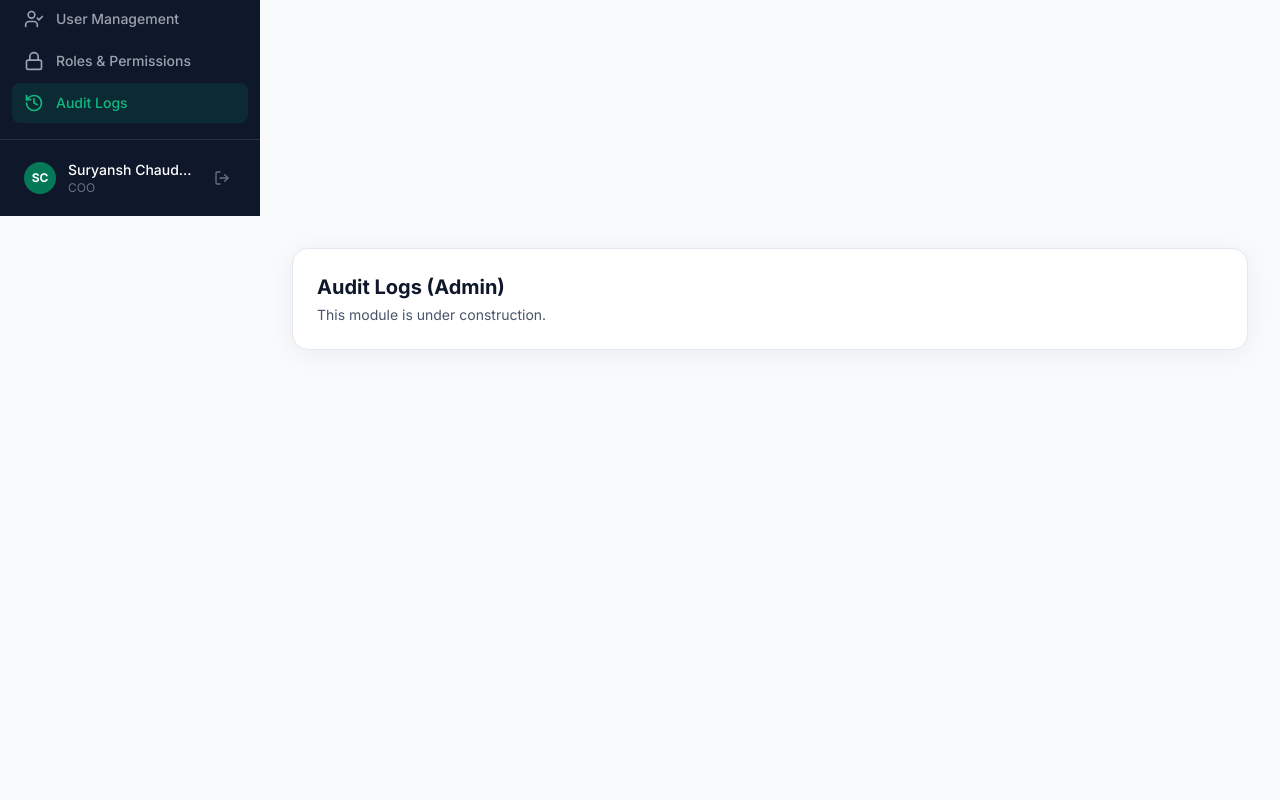
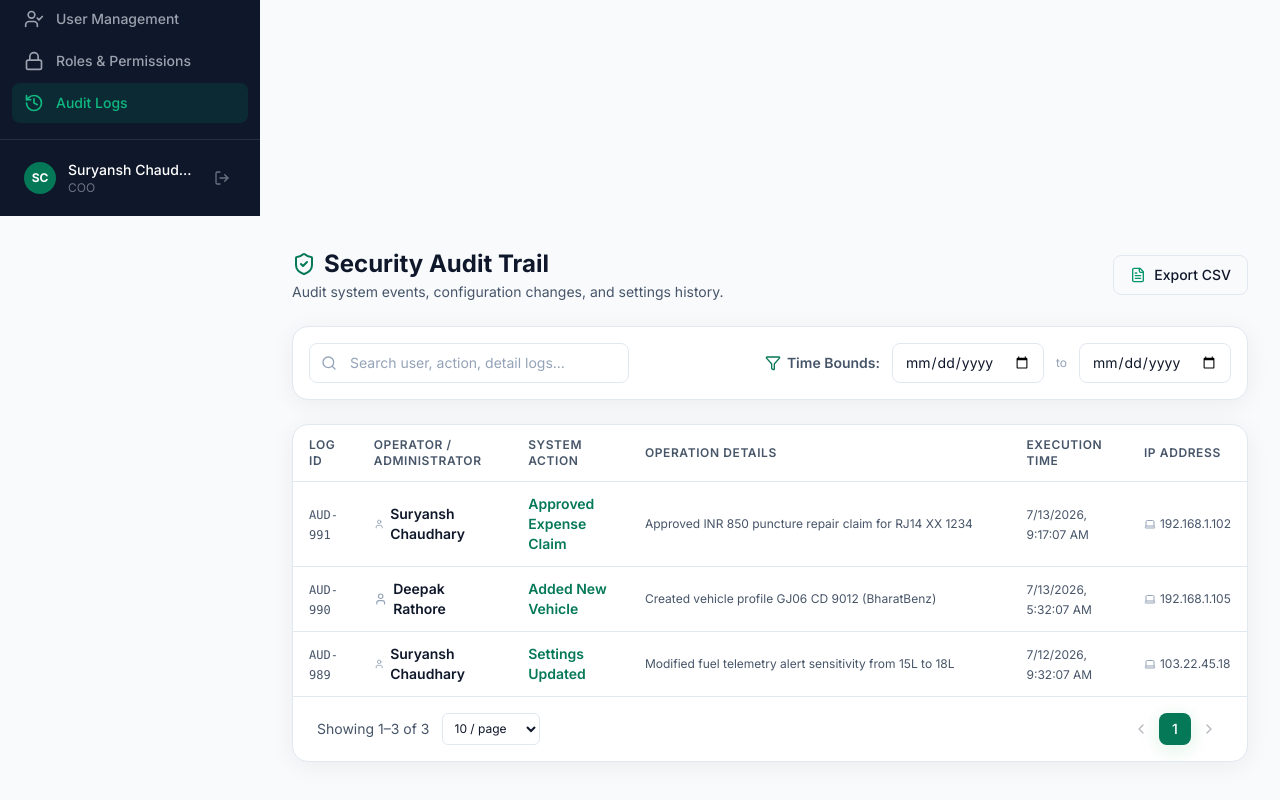
Before and after one commit to FleetGuardAI/fleetguard, a React (Vite) app in the folder frontend/: page /dashboard/admin/audit in a window 1280 px wide. Shown: the part 880-1680 px from the top of the page. Built offline with nearby package versions, Linux system fonts and the light colour scheme.

Commit message:
feat: Module 17 - Implement Audit Logs admin security trails, date range constraints, user searches, and CSV exports

```diff
--- a/frontend/src/pages/admin/AuditLogs.jsx
+++ b/frontend/src/pages/admin/AuditLogs.jsx
@@ -1,10 +1,238 @@
-import React from 'react';
+import React, { useState, useEffect } from 'react';
+import { ShieldCheck, Search, Calendar, FileText, Filter, Laptop, User } from 'lucide-react';
+import { getAuditLogs } from '@/api/settingsApi';
+import { Table } from '@/components/ui/Table';
+import { Button } from '@/components/ui/Button';
+import { Card, CardHeader, CardTitle } from '@/components/ui/Card';
+import { SearchBox } from '@/components/shared/SearchBox';
+import { Pagination } from '@/components/ui/Pagination';
+import { SkeletonTable } from '@/components/ui/Skeleton';
+import { ErrorState } from '@/components/shared/ErrorState';
+import { EmptyState } from '@/components/shared/EmptyState';
+import { useToast } from '@/components/ui/Toast';
+import { usePagination } from '@/hooks/usePagination';
 
 export default function AuditLogs() {
+  const { success, error } = useToast();
+
+  const [logs, setLogs] = useState([]);
+  const [loading, setLoading] = useState(true);
+  const [err, setErr] = useState(null);
+
+  // Filters
+  const [search, setSearch] = useState('');
+  const [startDate, setStartDate] = useState('');
+  const [endDate, setEndDate] = useState('');
+
+  const loadAuditLogs = async () => {
+    setLoading(true);
+    setErr(null);
+    try {
+      const data = await getAuditLogs();
+      let filtered = [...data];
+
+      if (search) {
+        const q = search.toLowerCase();
+        filtered = filtered.filter(l =>
+          l.user.toLowerCase().includes(q) ||
+          l.action.toLowerCase().includes(q) ||
+          l.details.toLowerCase().includes(q)
+        );
+      }
+
+      if (startDate) {
+        const start = new Date(startDate);
+        filtered = filtered.filter(l => new Date(l.timestamp) >= start);
+      }
+
+      if (endDate) {
+        const end = new Date(endDate);
+        end.setHours(23, 59, 59, 999);
+        filtered = filtered.filter(l => new Date(l.timestamp) <= end);
+      }
+
+      setLogs(filtered);
+    } catch (e) {
+      setErr(e);
+      error('Load Error', 'Failed to retrieve audit trail.');
+    } finally {
+      setLoading(false);
+    }
+  };
+
+  useEffect(() => {
+    loadAuditLogs();
+  }, [search, startDate, endDate]);
+
+  // Pagination
+  const {
+    page,
+    pageSize,
+    totalPages,
+    startIndex,
+    endIndex,
+    goToPage,
+    changePageSize
+  } = usePagination({ totalItems: logs.length, initialPageSize: 10 });
+
+  const paginatedLogs = logs.slice(startIndex, endIndex);
+
+  const handleExportCSV = () => {
+    try {
+      const headers = ['Log ID', 'User', 'Action', 'Details', 'Timestamp', 'IP Address'];
+      const rows = logs.map(l => [
+        l.id,
+        l.user,
+        l.action,
+        l.details,
+        new Date(l.timestamp).toLocaleString(),
+        l.ip
+      ]);
+      const csvContent = [headers.join(','), ...rows.map(r => r.map(cell => `"${cell}"`).join(','))].join('\n');
+      const blob = new Blob([csvContent], { type: 'text/csv;charset=utf-8;' });
+      const url = URL.createObjectURL(blob);
+      const a = document.createElement('a');
+      a.href = url;
+      a.download = `fleetguard_audit_logs_${new Date().toISOString().split('T')[0]}.csv`;
+      a.click();
+      success('Export Completed', 'Audit logs successfully saved as CSV.');
+    } catch (e) {
+      error('Export Failed', 'An error occurred during compilation.');
+    }
+  };
+
+  const columns = [
+    {
+      key: 'id',
+      label: 'Log ID',
+      render: (item) => <span className="font-mono text-xs text-content-secondary">{item.id}</span>
+    },
+    {
+      key: 'user',
+      label: 'Operator / Administrator',
+      render: (item) => (
+        <span className="font-semibold text-content flex items-center gap-1.5">
+          <User className="h-3.5 w-3.5 text-content-muted" />
+          {item.user}
+        </span>
+      )
+    },
+    {
+      key: 'action',
+      label: 'System Action',
+      render: (item) => <span className="font-semibold text-brand-600">{item.action}</span>
+    },
+    {
+      key: 'details',
+      label: 'Operation Details',
+      className: 'w-[40%]',
+      render: (item) => <span className="text-xs text-content-secondary leading-relaxed block">{item.details}</span>
+    },
+    {
+      key: 'timestamp',
+      label: 'Execution Time',
+      render: (item) => <span className="text-xs text-content-secondary">{new Date(item.timestamp).toLocaleString()}</span>
+    },
+    {
+      key: 'ip',
+      label: 'IP Address',
+      render: (item) => (
+        <span className="text-xs text-content-secondary flex items-center gap-1">
+          <Laptop className="h-3 w-3 text-content-muted" />
+          {item.ip}
+        </span>
+      )
+    }
+  ];
+
   return (
-    <div className="card-base p-6">
-      <h1 className="text-xl font-bold">Audit Logs (Admin)</h1>
-      <p className="text-sm text-content-secondary mt-1">This module is under construction.</p>
+    <div className="space-y-6">
+      {/* Top Header */}
+      <div className="flex flex-col sm:flex-row sm:items-center justify-between gap-4">
+        <div>
+          <h1 className="text-2xl font-bold text-content flex items-center gap-2">
+            <ShieldCheck className="h-6 w-6 text-brand-600" />
+            Security Audit Trail
+          </h1>
+          <p className="text-sm text-content-secondary mt-0.5">Audit system events, configuration changes, and settings history.</p>
+        </div>
+        <Button
+          variant="outline"
+          icon={<FileText className="h-4 w-4 text-emerald-600" />}
+          onClick={handleExportCSV}
+          disabled={logs.length === 0}
+        >
+          Export CSV
+        </Button>
+      </div>
+
+      {/* Customizable Filters */}
+      <Card className="p-4 flex flex-col md:flex-row gap-4 items-center justify-between">
+        <SearchBox
+          value={search}
+          onChange={setSearch}
+          placeholder="Search user, action, detail logs..."
+          className="w-full md:max-w-xs"
+        />
+
+        <div className="flex flex-wrap items-center gap-3 w-full md:w-auto">
+          <div className="flex items-center gap-1.5 text-content-secondary text-sm font-semibold">
+            <Filter className="h-4 w-4 text-brand-600" />
+            Time Bounds:
+          </div>
+          <input
+            type="date"
+            value={startDate}
+            onChange={(e) => setStartDate(e.target.value)}
+            className="h-10 px-3 border border-border bg-surface text-content text-sm rounded-lg focus:outline-none"
+          />
+          <span className="text-xs text-content-muted">to</span>
+          <input
+            type="date"
+            value={endDate}
+            onChange={(e) => setEndDate(e.target.value)}
+            className="h-10 px-3 border border-border bg-surface text-content text-sm rounded-lg focus:outline-none"
+          />
+        </div>
+      </Card>
+
+      {/* Table grid */}
+      <Card padding="none" className="overflow-hidden">
+        {loading ? (
+          <div className="p-6">
+            <SkeletonTable rows={5} cols={6} />
+          </div>
+        ) : err ? (
+          <ErrorState
+            title="Failed to Load Audit Logs"
+            message={err.message || 'An error occurred.'}
+            onRetry={loadAuditLogs}
+          />
+        ) : logs.length === 0 ? (
+          <EmptyState
+            title="Audit Trail is Empty"
+            description="No system security logs match current filters."
+          />
+        ) : (
+          <>
+            <Table
+              columns={columns}
+              data={paginatedLogs}
+              keyExtractor={(item) => item.id}
+            />
+            <div className="border-t border-border px-6">
+              <Pagination
+                page={page}
+                totalPages={totalPages}
+                pageSize={pageSize}
+                totalItems={logs.length}
+                onPageChange={goToPage}
+                onPageSizeChange={changePageSize}
+              />
+            </div>
+          </>
+        )}
+      </Card>
     </div>
   );
 }
```
